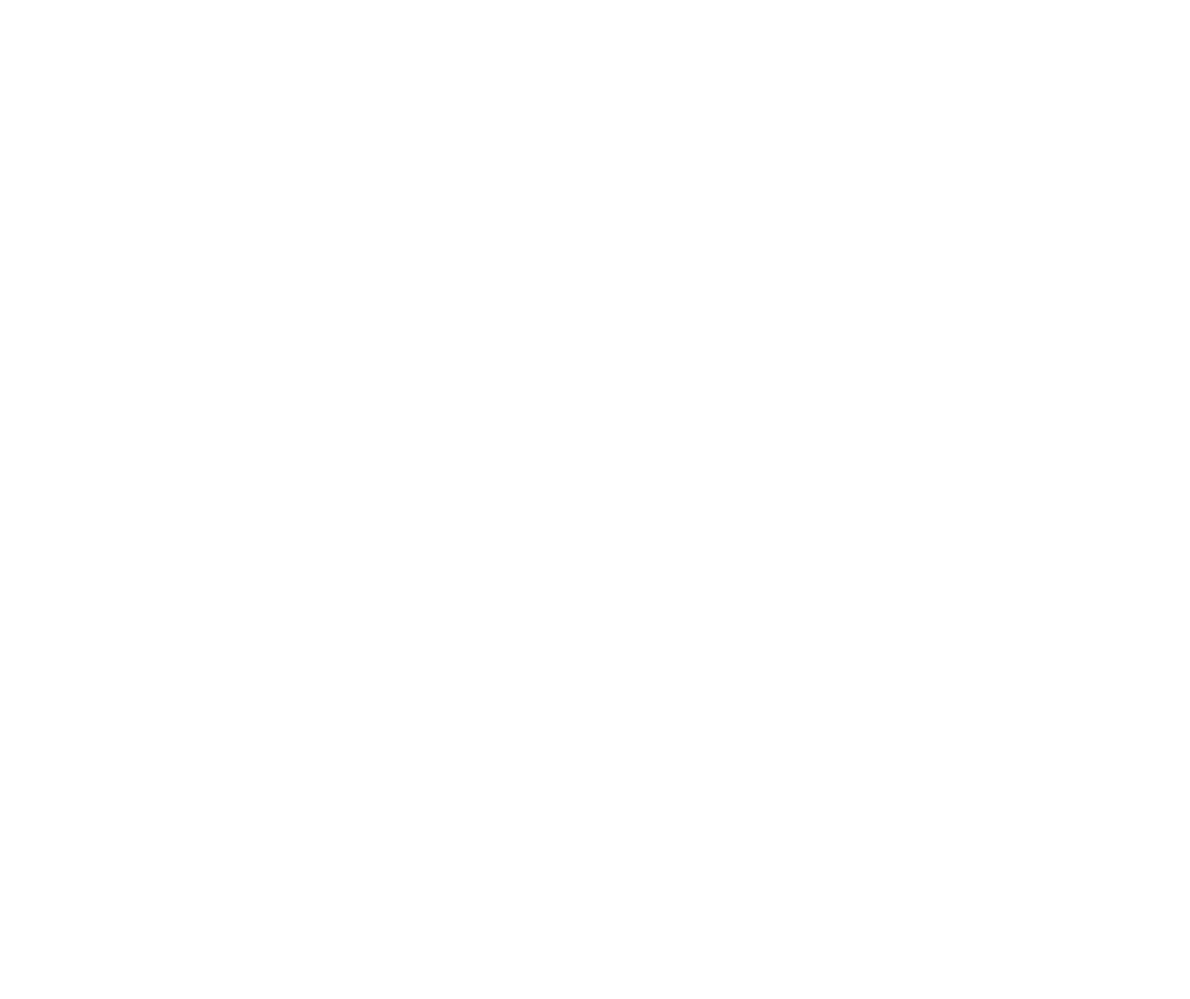
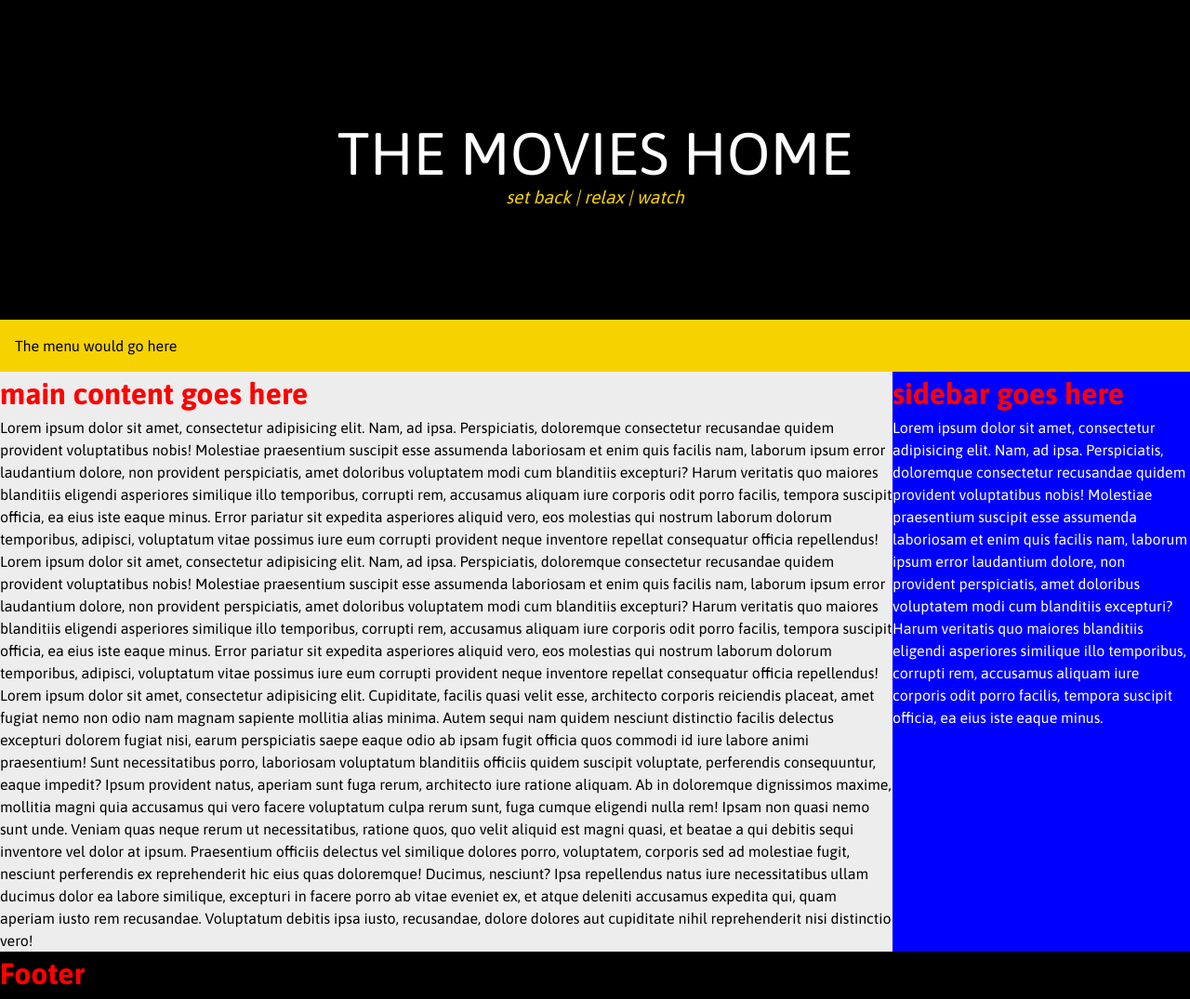
Before and after one commit to tonytenorio/movies-home, a plain HTML site: page index.html in a window 1280 px wide. Shown: the whole page at 93% size. Before the commit the page ends 800 px from the top, so only its background shows below. Drawn offline with Linux system fonts and the light colour scheme.

Commit message:
Header section ready

```diff
--- a/css/style.css
+++ b/css/style.css
@@ -0,0 +1,102 @@
+/*--------------------------------------------------------------
+Base styles
+--------------------------------------------------------------*/
+body,
+button,
+input,
+textarea {
+	color: black;
+	font-family: 'Asap', sans-serif;
+	font-size: 16px;
+	line-height: 1.5;
+}
+
+body {
+	background-color: #EDEDED;
+	margin: 0;
+	font-family: 'Asap', sans-serif;
+}
+
+
+
+header, footer {
+    background-color: black;
+    height: 100px;
+}
+
+.sidebar-right {
+	background-color: blue;
+	color: white
+}
+
+h1 {
+	color: red;
+	margin: 0;
+}
+
+p {
+	margin: 0;
+}
+
+@media screen and (min-width: 1120px) {
+
+	.content-area {
+		display: flex;
+	}
+
+	.sidebar-right {
+		flex: 0 0 320px;
+	}
+}
+
+/*--------------------------------------------------------------
+Start Header styles
+--------------------------------------------------------------*/
+
+.site-header {
+    height: 400px; /* R */
+    display: flex;
+    flex-flow: column;
+}
+
+.site-info {
+	flex-grow: 1;
+	display: flex;
+	flex-flow: column;
+	justify-content: center;
+}
+
+.site-title {
+    margin: 0;
+    font-size: 2em;
+    font-weight: 300;
+    text-align: center;
+    color: white;
+    text-transform: uppercase;
+}
+
+.site-description {
+	text-align: center;
+	color: #F6D200;
+	font-size: 1.2em;
+	margin-top: -.8em;
+	font-style: italic;
+}
+
+.main-menu {
+	padding: 1em 1em;
+	color: black;
+	background: #F6D200;
+}
+
+@media screen and (min-width: 1120px) {
+
+    .site-title {
+        font-size: 4em;
+    }
+
+}
+
+/*--------------------------------------------------------------
+End Header styles
+--------------------------------------------------------------*/
--- a/index.html
+++ b/index.html
@@ -4,9 +4,58 @@
     <meta charset="UTF-8">
     <meta name="viewport" content="width=device-width, initial-scale=1.0">
     <meta http-equiv="X-UA-Compatible" content="ie=edge">
-    <title>Document</title>
+    <title>The Movies Home</title>
+
+    <!-- GOOGLE FONTS -->
+    <link href="https://fonts.googleapis.com/css?family=Asap:400,500,700|Inconsolata:400,700" rel="stylesheet">
+
+    <!-- FONT AWESOME ICONS -->
+    <link rel="stylesheet" href="https://use.fontawesome.com/releases/v5.0.9/css/all.css" integrity="sha384-5SOiIsAziJl6AWe0HWRKTXlfcSHKmYV4RBF18PPJ173Kzn7jzMyFuTtk8JA7QQG1" crossorigin="anonymous">
+
+    <!-- OUR STYLESHEET -->
+    <link rel="stylesheet" href="css/style.css" type="text/css" media="all">
+
 </head>
 <body>
 
+    <div class="outer-wrap">
+
+        <header class="site-header">
+            <div class="site-info">
+                <h1 class="site-title">The Movies Home</h1>
+                <p class="site-description">set back | relax | watch</p>
+            </div>
+            <nav class="main-menu">
+                The menu would go here
+            </nav>
+        </header><!-- .site-header -->
+
+        <div class="content-area">
+            <main class="main-content-area">
+                <h1>main content goes here</h1>
+                <p>Lorem ipsum dolor sit amet, consectetur adipisicing elit. Nam, ad ipsa. Perspiciatis, doloremque consectetur recusandae quidem provident voluptatibus nobis! Molestiae praesentium suscipit esse assumenda laboriosam et enim quis facilis nam, laborum ipsum error laudantium dolore, non provident perspiciatis, amet doloribus voluptatem modi cum blanditiis excepturi? Harum veritatis quo maiores blanditiis eligendi asperiores similique illo temporibus, corrupti rem, accusamus aliquam iure corporis odit porro facilis, tempora suscipit officia, ea eius iste eaque minus. Error pariatur sit expedita asperiores aliquid vero, eos molestias qui nostrum laborum dolorum temporibus, adipisci, voluptatum vitae possimus iure eum corrupti provident neque inventore repellat consequatur officia repellendus!</p>
+                <p>Lorem ipsum dolor sit amet, consectetur adipisicing elit. Nam, ad ipsa. Perspiciatis, doloremque consectetur recusandae quidem provident voluptatibus nobis! Molestiae praesentium suscipit esse assumenda laboriosam et enim quis facilis nam, laborum ipsum error laudantium dolore, non provident perspiciatis, amet doloribus voluptatem modi cum blanditiis excepturi? Harum veritatis quo maiores blanditiis eligendi asperiores similique illo temporibus, corrupti rem, accusamus aliquam iure corporis odit porro facilis, tempora suscipit officia, ea eius iste eaque minus. Error pariatur sit expedita asperiores aliquid vero, eos molestias qui nostrum laborum dolorum temporibus, adipisci, voluptatum vitae possimus iure eum corrupti provident neque inventore repellat consequatur officia repellendus!</p>
+                <p>Lorem ipsum dolor sit amet, consectetur adipisicing elit. Cupiditate, facilis quasi velit esse, architecto corporis reiciendis placeat, amet fugiat nemo non odio nam magnam sapiente mollitia alias minima. Autem sequi nam quidem nesciunt distinctio facilis delectus excepturi dolorem fugiat nisi, earum perspiciatis saepe eaque odio ab ipsam fugit officia quos commodi id iure labore animi praesentium! Sunt necessitatibus porro, laboriosam voluptatum blanditiis officiis quidem suscipit voluptate, perferendis consequuntur, eaque impedit? Ipsum provident natus, aperiam sunt fuga rerum, architecto iure ratione aliquam. Ab in doloremque dignissimos maxime, mollitia magni quia accusamus qui vero facere voluptatum culpa rerum sunt, fuga cumque eligendi nulla rem! Ipsam non quasi nemo sunt unde. Veniam quas neque rerum ut necessitatibus, ratione quos, quo velit aliquid est magni quasi, et beatae a qui debitis sequi inventore vel dolor at ipsum. Praesentium officiis delectus vel similique dolores porro, voluptatem, corporis sed ad molestiae fugit, nesciunt perferendis ex reprehenderit hic eius quas doloremque! Ducimus, nesciunt? Ipsa repellendus natus iure necessitatibus ullam ducimus dolor ea labore similique, excepturi in facere porro ab vitae eveniet ex, et atque deleniti accusamus expedita qui, quam aperiam iusto rem recusandae. Voluptatum debitis ipsa iusto, recusandae, dolore dolores aut cupiditate nihil reprehenderit nisi distinctio vero!</p>
+            </main>
+
+            <div class="sidebar-right">
+                <h1>sidebar goes here</h1>
+                <p>Lorem ipsum dolor sit amet, consectetur adipisicing elit. Nam, ad ipsa. Perspiciatis, doloremque consectetur recusandae quidem provident voluptatibus nobis! Molestiae praesentium suscipit esse assumenda laboriosam et enim quis facilis nam, laborum ipsum error laudantium dolore, non provident perspiciatis, amet doloribus voluptatem modi cum blanditiis excepturi? Harum veritatis quo maiores blanditiis eligendi asperiores similique illo temporibus, corrupti rem, accusamus aliquam iure corporis odit porro facilis, tempora suscipit officia, ea eius iste eaque minus.
+                </p>
+            </div>
+        </div>
+
+        <!-- THE FOOTER -->
+        <footer class="site-footer">
+            <h1>Footer</h1>
+        </footer>
+
+    </div>
+    <!-- .outer-wrap -->
+
+
+
+    <!-- Our Script File -->
+    <script type="text/javascript" src="js/main.js"></script>
 </body>
 </html>
```
